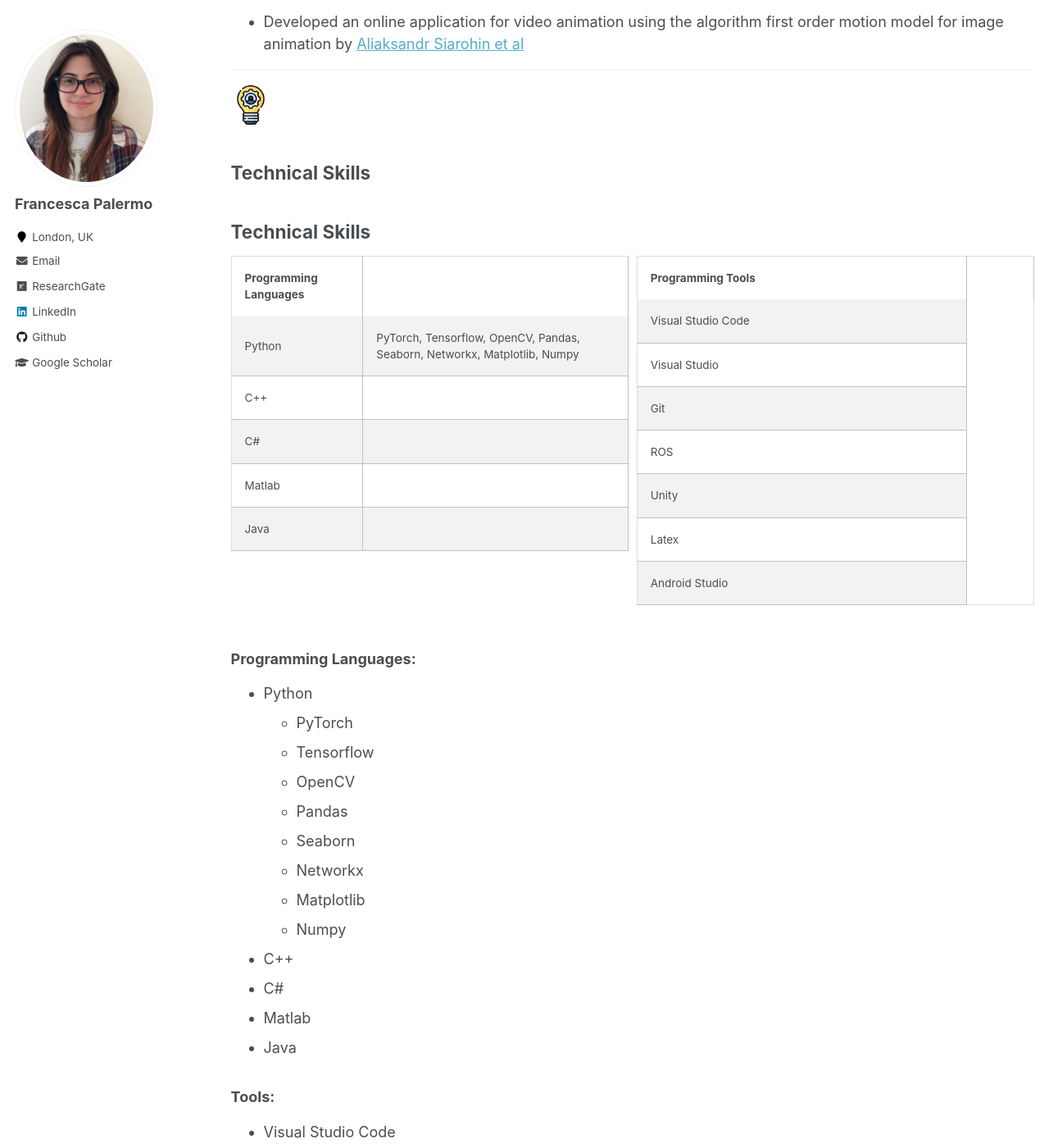
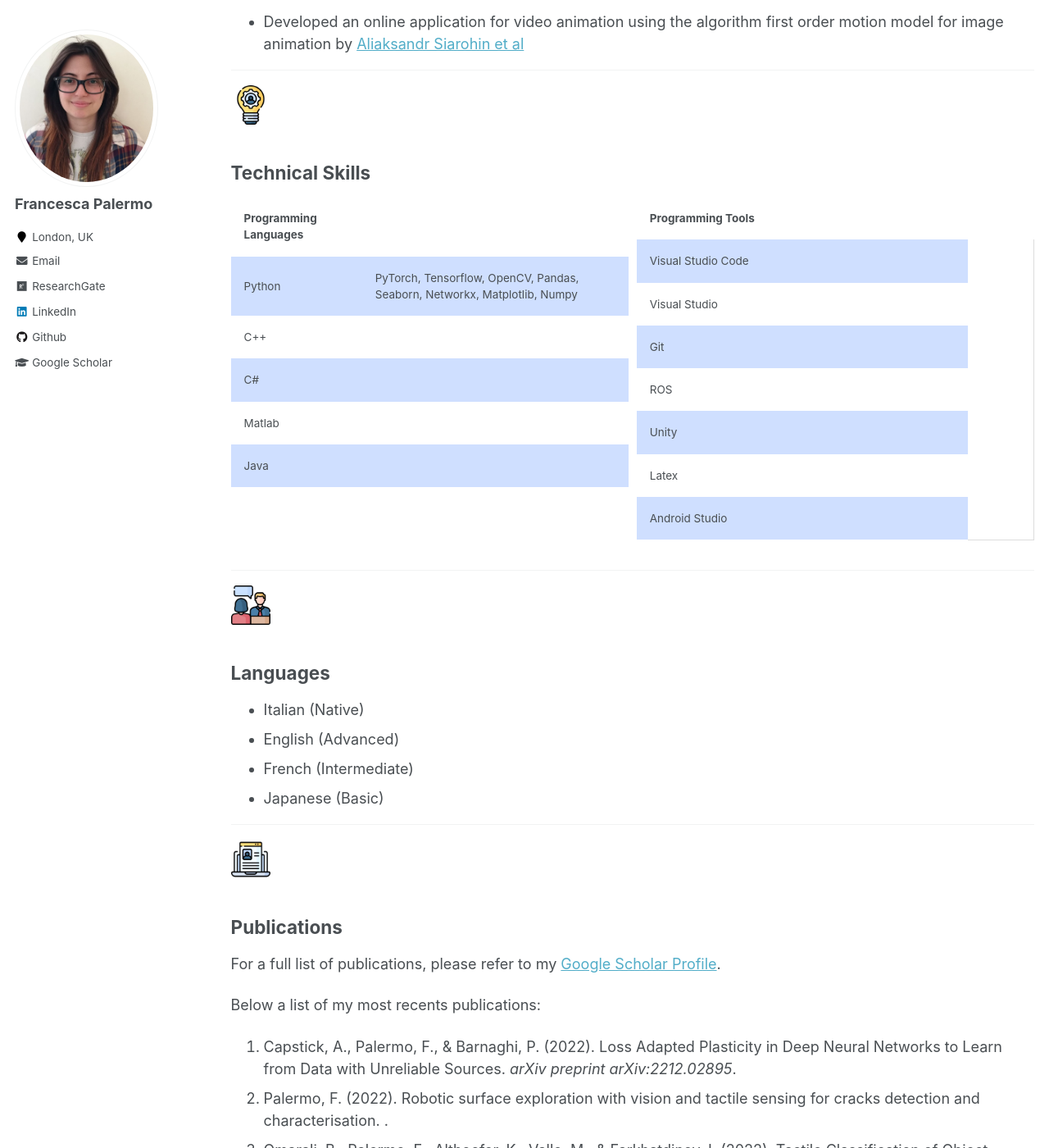
Before and after one commit to francescapalermo/francescapalermo.github.io, a Jekyll site: the page built from _pages/cv.md, in a window 1280 px wide and 1400 px high, scrolled down 3952 px. Shown: the whole window at 82% size. Built offline with Jekyll 4.4.1, drawn with Linux system fonts in a browser that asks for light colours.

Commit message:
updated color table

```diff
--- a/_pages/cv.md
+++ b/_pages/cv.md
@@ -173,17 +173,17 @@ ___
       th, td {
         text-align: left;
         padding: 16px;
+        border-style : hidden!important;
       }
 
       tr:nth-child(even) {
-        background-color: #f2f2f2;
+        background-color: #cfdfff;
       }
 
     </style>
   </head>
 <body>
 
-<h2> Technical Skills </h2>
 
 <div class="row">
   <div class="column">
@@ -258,31 +258,6 @@ ___
 </body>
 </html>
 
-### Programming Languages:
-* Python
-  * PyTorch
-  * Tensorflow
-  * OpenCV
-  * Pandas
-  * Seaborn
-  * Networkx
-  * Matplotlib
-  * Numpy
-* C++
-* C#
-* Matlab
-* Java
-
-### Tools:
-* Visual Studio Code
-* Visual Studio
-* Git
-* ROS
-* Unity
-* Latex
-* Android Studio
-
-
 ___
 
 
```
